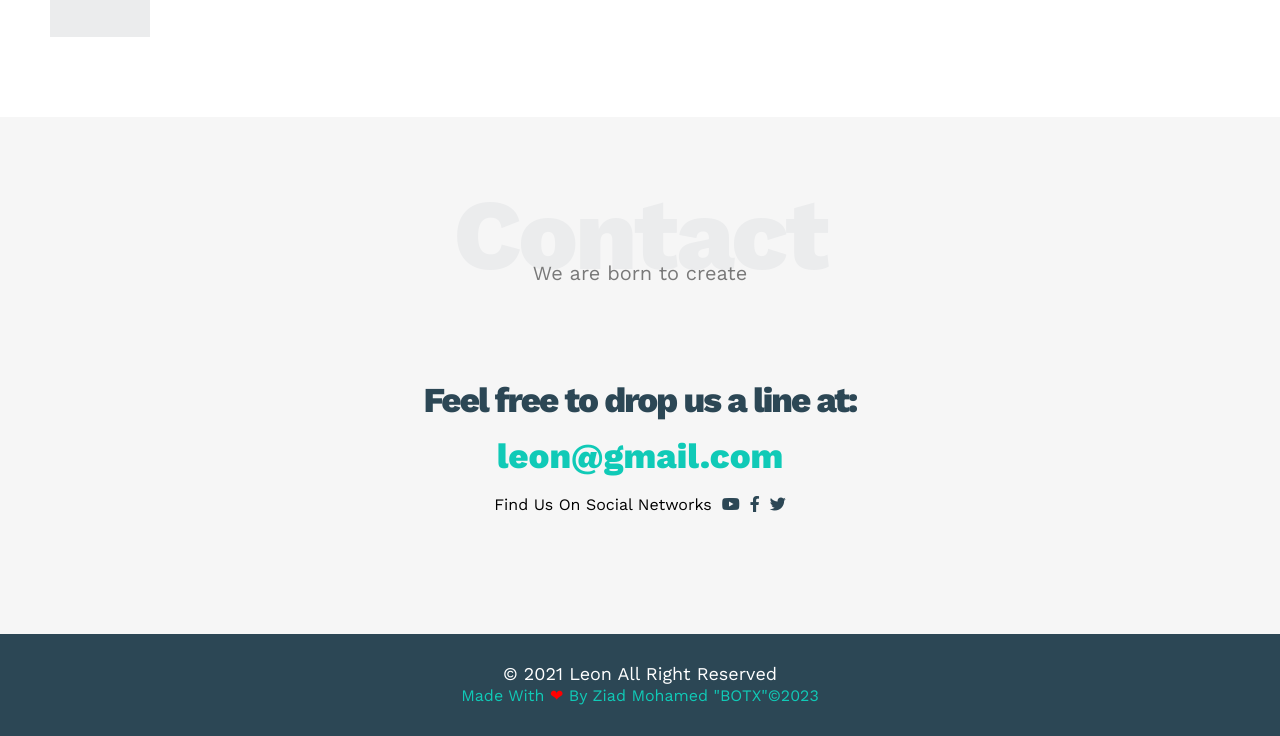
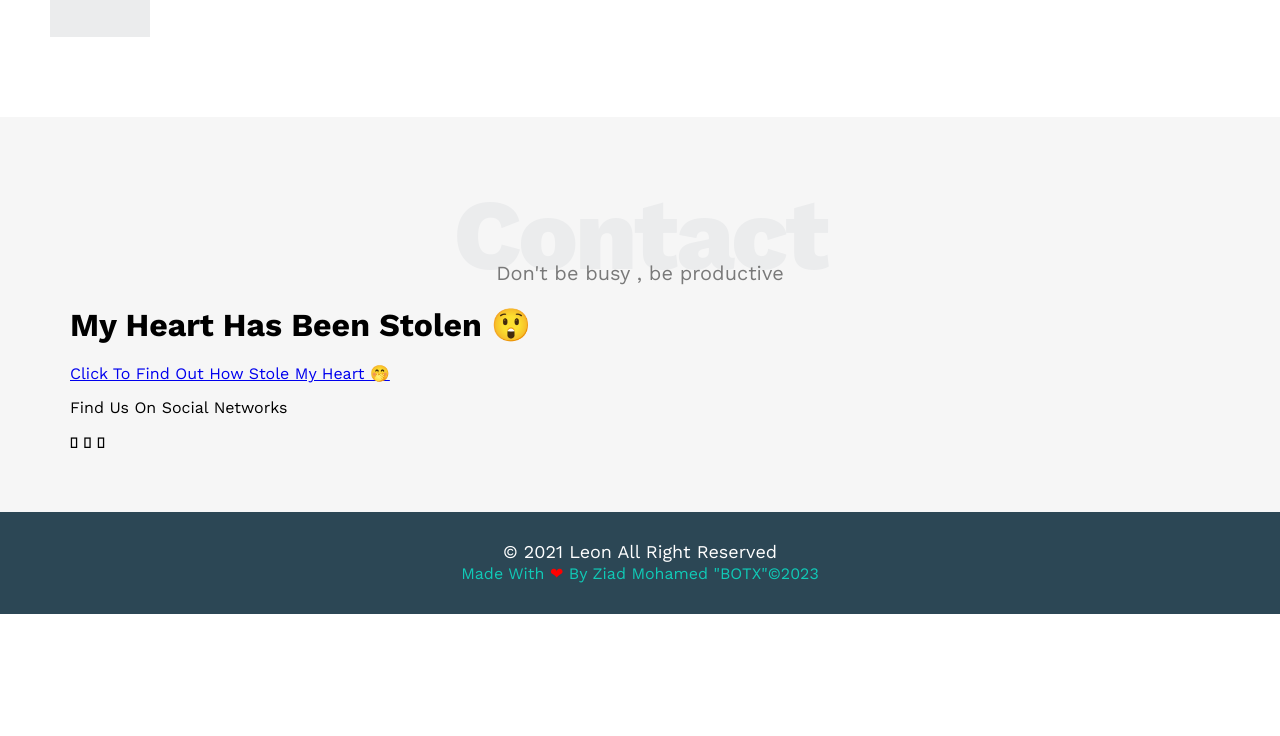
Before and after one commit to blotx-74/design1-leon, a plain HTML site: page index.html in a window 1280 px wide. Shown: the part 3288-4024 px from the top of the page. After the commit the page ends 3902 px from the top, so only its background shows below. Drawn offline with nearby package versions, Linux system fonts and the light colour scheme.

Commit message:
Update index.html

```diff
--- a/index.html
+++ b/index.html
@@ -187,21 +187,28 @@
                                     </div>
                                      <!-- END ABOUT SECTION -->
               <!-- Start Contact -->
-    <div class="contact" id="contact">
-      <div class="container">
-        <h2 class="special-heading">Contact</h2>
-        <p>We are born to create</p>
-        <div class="info">
-          <p class="label">Feel free to drop us a line at:</p>
-          <a href="mailto:leon@gmail.com?subject=Contact" class="link">leon@gmail.com</a>
-          <div class="social">
-            Find Us On Social Networks
-            <i class="fab fa-youtube"></i>
-            <i class="fab fa-facebook-f"></i>
-            <i class="fab fa-twitter"></i>
-          </div>
+    <div class="contact">
+        <div>
+            <h1 class="special-heading">Contact</h1>
+            <p>Don't be busy , be productive</p>
         </div>
-      </div>
+        <div class="container">
+            <box-1>
+                <h1>
+                    My Heart Has Been Stolen 😲
+
+                </h1>
+                <a href="https://www.facebook.com/profile.php?id=100052942278880" target="_blank">Click To Find Out How
+                    Stole My Heart 🤭</a>
+                <div class="soc">
+                    <p>Find Us On Social Networks
+                    </p>
+                    <i class="fa-brands fa-youtube"></i>
+                    <i class="fa-brands fa-facebook"></i>
+                    <i class="fa-brands fa-instagram"></i>
+                </div>
+            </box-1>
+        </div>
     </div>
     <!-- End Contact -->
     <!-- Start Footer -->
```
